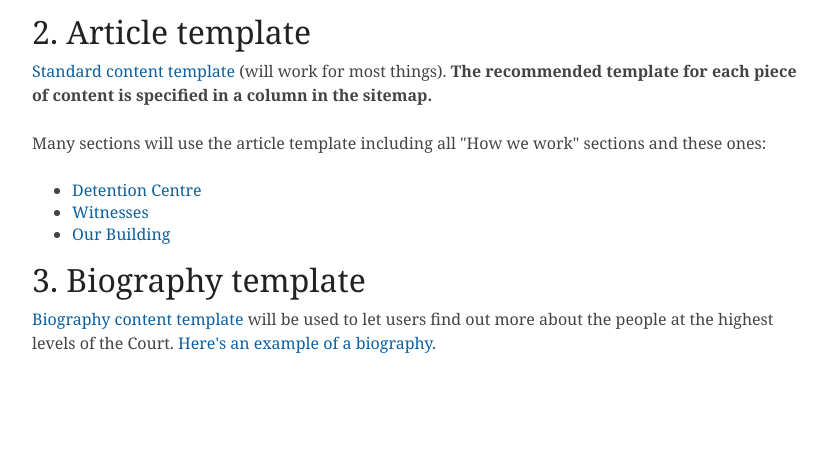
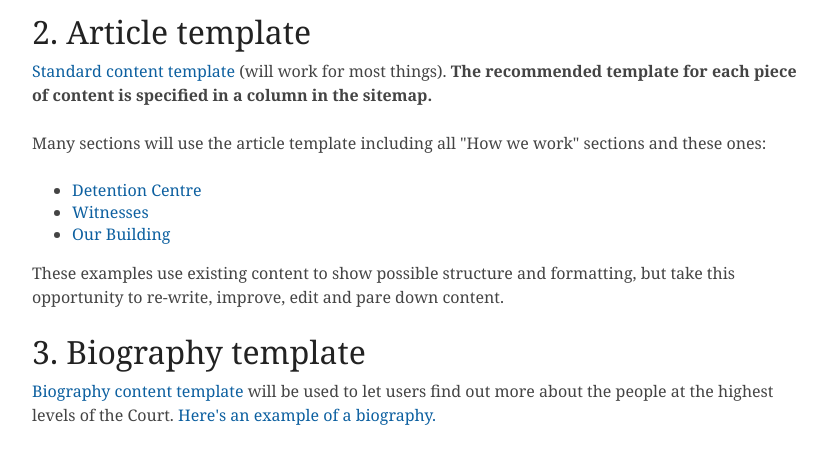
Before and after one commit to robertocarroll/icc-beta, a plain HTML site: page who-who/index.html in a window 1280 px wide. Shown: the part 1863-2326 px from the top of the page, without its empty margins (8-835 px from the left). Drawn offline with nearby package versions, Linux system fonts and the light colour scheme.

Commit message:
more content guide tweaks

```diff
--- a/who-who/index.html
+++ b/who-who/index.html
@@ -128,6 +128,8 @@
 					<li ><a href="#">Our Building</a></li>
 			</ul>
 
+			<p>These examples use existing content to show possible structure and formatting, but take this opportunity to re-write, improve, edit and pare down content.</p>
+
 			<h2 id="biography">3. Biography template</h2>
 			<p><a href="biography-template.html">Biography content template</a> will be used to let users find out more about the people at the highest levels of the Court. <a href="biography.html">Here's an example of a biography.</a></p>
 
```
